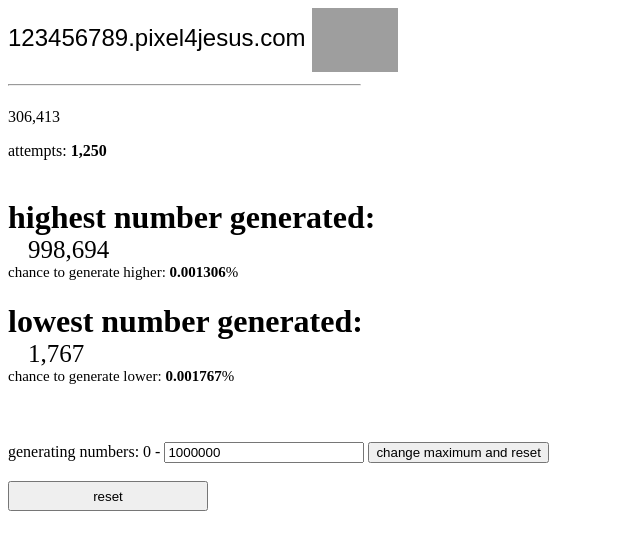
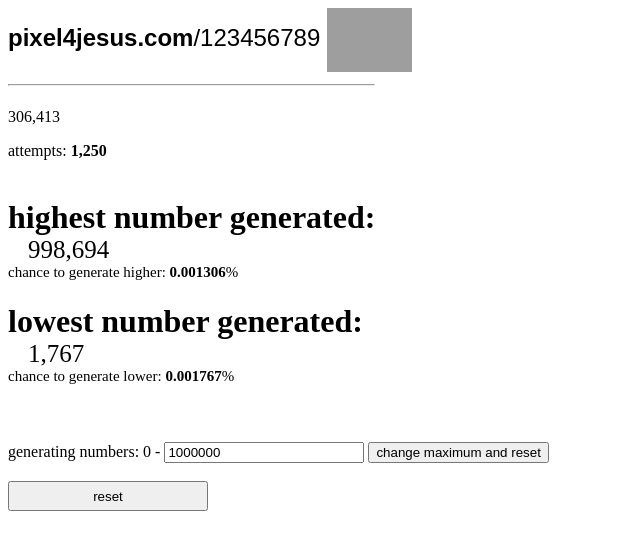
Before and after one commit to markjohnson530/dcf4yt, a plain HTML site: page 123456789.html in a window 1280 px wide. Shown: the whole page, without its empty margins (0-640 px from the left). Drawn offline with Linux system fonts and the light colour scheme; grey boxes are pictures that could not be loaded.

Commit message:
Update 123456789.html

```diff
--- a/123456789.html
+++ b/123456789.html
@@ -6,8 +6,8 @@
 </head>
 
 
-<h2 style="font-weight: normal; font-family: Arial;"><span style="">123456789</span>.pixel4jesus.com <a href="https://pixel4jesus.com"> <img style="vertical-align:middle; height: 64px;" src="https://pixel4jesus.com/1.png"></a>
-<br><hr style="float: left; width: 351px;"></h2>
+<h2 style="font-weight: normal; font-family: Arial;"><b>pixel4jesus.com</b>/</span>123456789 <a href="https://pixel4jesus.com"> <img style="vertical-align:middle; height: 64px;" src="https://pixel4jesus.com/1.png"></a>
+<br><hr style="float: left; width: 365px;"></h2>
 
 <br style="line-height: 0px;"> <p id="currentnumber"></p>
 
```
